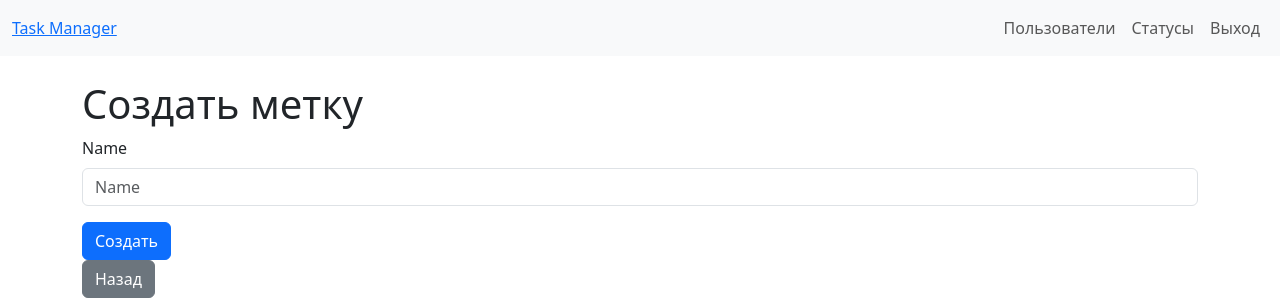
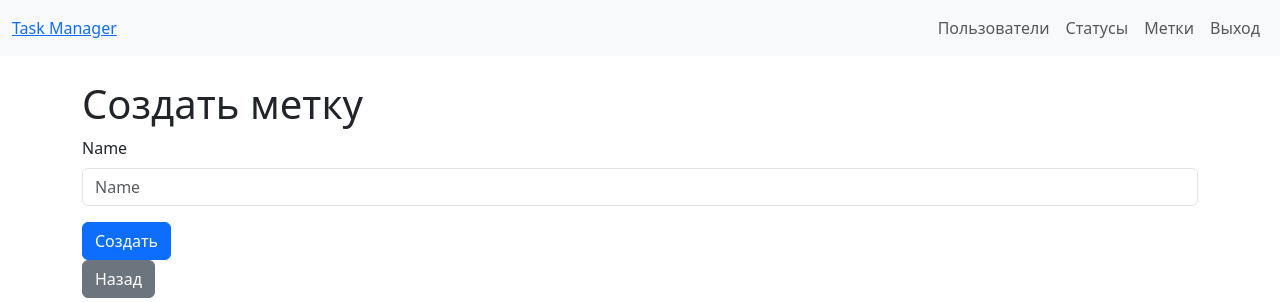
Before and after one commit to Knyazev782/python-project-52, a Django app: page /labels/create/ in a window 1280 px wide. Shown: the top 302 px of the page. Run offline with Django 5.2, Linux system fonts and the light colour scheme; a user stored in the database is signed in; some libraries are stand-ins or nearby versions.

Commit message:
иправил base.html

```diff
--- a/task_manager/templates/base.html
+++ b/task_manager/templates/base.html
@@ -14,6 +14,7 @@
                 <a class="nav-link" href="{% url 'users' %}">Пользователи</a>
                 {% if user.is_authenticated %}
                     <a class="nav-link" href="{% url 'statuses' %}">Статусы</a>
+                    <a class="nav-link" href="{% url 'labels' %}">Метки</a>
                     <a class="nav-link" href="{% url 'logout' %}">Выход</a>
                 {% else %}
                     <a class="nav-link" href="{% url 'create_user' %}">Регистрация</a>
```
